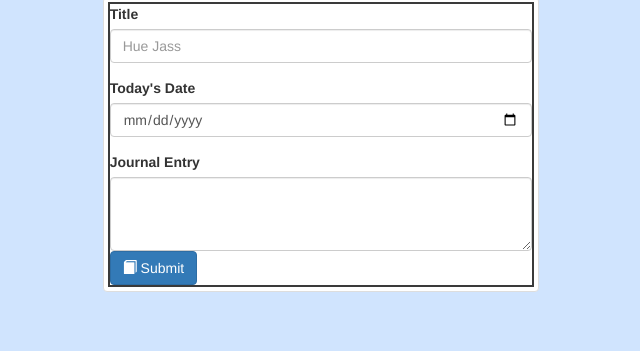
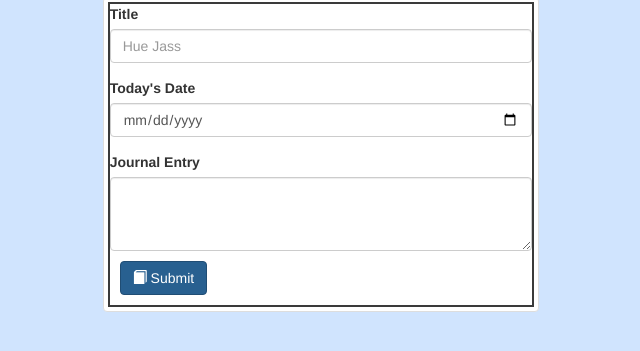
Before and after one commit to Ruhsam/project_1, a website: page view/index.html in a window 1280 px wide. Shown: the part 251-602 px from the top of the page, without its empty margins (319-959 px from the left). Drawn offline with nearby package versions, Linux system fonts and the light colour scheme; no server answers.

Commit message:
adjusting entry form #3

```diff
--- a/public/styles/styles.css
+++ b/public/styles/styles.css
@@ -69,3 +69,9 @@ body {
     margin-bottom: 20px;
     margin-top: 10px;
 }
+.btn-primary {
+    color: #fff;
+    background-color: #286090;
+    border-color: #204d74;
+    margin: 10px;
+}
```
